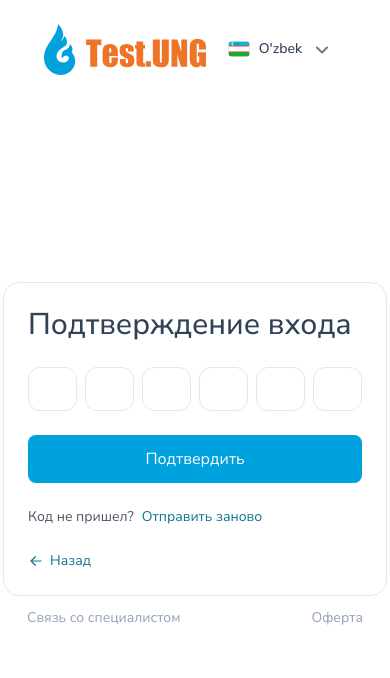
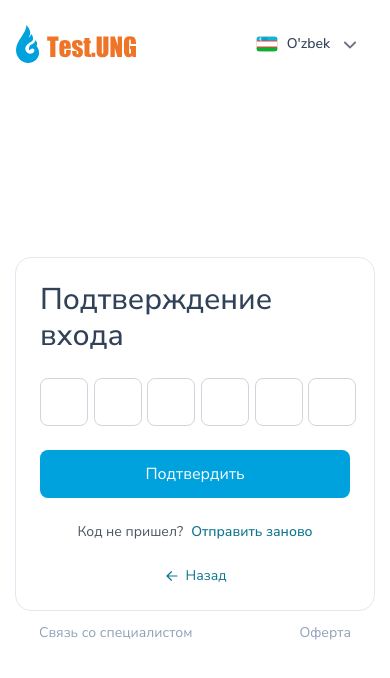
Before and after one commit to jakhongir20/test-ung, a React (Vite) app: page /otp in a window 390 px wide. Shown: the top 678 px of the page. Built offline with nearby package versions, Linux system fonts and the light colour scheme.

Commit message:
change: UI mobile

```diff
--- a/src/components/auth/FormContainer.tsx
+++ b/src/components/auth/FormContainer.tsx
@@ -8,7 +8,7 @@ interface Props {
 export const FormContainer: FC<Props> = ({title, children}) => {
   return (
     <div
-      className="mx-auto max-w-md w-[384px] rounded-2xl bg-white p-6 border border-[#E2E8F0]">
+      className="mx-auto max-w-md w-[360px] md:w-[384px] rounded-2xl bg-white p-6 border border-[#E2E8F0]">
       <h1 className="text-3xl font-medium text-[#314158] mb-6">{title}</h1>
       {children}
     </div>
--- a/src/components/auth/LoginForm.tsx
+++ b/src/components/auth/LoginForm.tsx
@@ -17,7 +17,7 @@ const uzPhoneValidate = (val: string) => {
   return onlyDigits.length === 12 && onlyDigits.startsWith('998') || 'Неверный номер';
 };
 
-export const authInputStyle = 'block w-full !text-[#64748B] focus:!text-black !text-sm !h-11 !rounded-xl border-[#E2E8F0] focus:ring-cyan-500 focus:border-cyan-500 px-3 py-2';
+export const authInputStyle = 'block !border-1 w-full !text-[#64748B] focus:!text-black !text-sm !h-11 !rounded-xl border-[#E2E8F0] focus:ring-[#00A2DE] focus:border-[#00A2DE] px-3 py-2';
 
 
 export const LoginForm: FC<Props> = ({}) => {
--- a/src/components/auth/OtpForm.tsx
+++ b/src/components/auth/OtpForm.tsx
@@ -2,7 +2,6 @@ import type { FC } from 'react';
 import { Controller, useForm, useWatch } from "react-hook-form";
 import { Link, useLocation, useNavigate } from "react-router-dom";
 import { useLogin } from "../../api/auth.ts";
-import { authInputStyle } from "./LoginForm.tsx";
 import { FormButton } from "./FormButton.tsx";
 import { ArrowLeftIcon } from "@heroicons/react/20/solid";
 
@@ -12,87 +11,238 @@ interface Props {
 
 type OtpFormValues = { code: string[]; };
 
+// OTP Input Component
+const OtpInput: FC<{
+  value: string;
+  onChange: (value: string) => void;
+  onPaste: (pastedValue: string) => void;
+  hasError: boolean;
+  index: number;
+  onClearError: () => void;
+}> = ({value, onChange, onPaste, hasError, index, onClearError}) => {
+  const handleChange = (e: React.ChangeEvent<HTMLInputElement>) => {
+    const inputValue = e.target.value.replace(/\D/g, '').slice(0, 1);
+    onChange(inputValue);
+
+    // Clear error when user starts typing
+    if (hasError) {
+      onClearError();
+    }
+
+    // Auto-focus next input
+    if (inputValue && index < 5) {
+      const nextInput = document.getElementById(`otp-${index + 1}`) as HTMLInputElement;
+      nextInput?.focus();
+    }
+  };
+
+  const handlePaste = (e: React.ClipboardEvent<HTMLInputElement>) => {
+    e.preventDefault();
+    const pastedData = e.clipboardData.getData('text').replace(/\D/g, '');
+    if (pastedData.length >= 6) {
+      // Clear error when user pastes
+      if (hasError) {
+        onClearError();
+      }
+      onPaste(pastedData.slice(0, 6));
+    }
+  };
+
+  const handleKeyDown = (e: React.KeyboardEvent<HTMLInputElement>) => {
+    if (e.key === 'Backspace' && !value && index > 0) {
+      const prevInput = document.getElementById(`otp-${index - 1}`) as HTMLInputElement;
+      prevInput?.focus();
+    }
+    if (e.key === 'ArrowLeft' && index > 0) {
+      const prevInput = document.getElementById(`otp-${index - 1}`) as HTMLInputElement;
+      prevInput?.focus();
+    }
+    if (e.key === 'ArrowRight' && index < 5) {
+      const nextInput = document.getElementById(`otp-${index + 1}`) as HTMLInputElement;
+      nextInput?.focus();
+    }
+  };
+
+  return (
+    <input
+      id={`otp-${index}`}
+      type="text"
+      inputMode="numeric"
+      maxLength={1}
+      value={value}
+      onChange={handleChange}
+      onPaste={handlePaste}
+      onKeyDown={handleKeyDown}
+      className={`
+        w-12 h-12 text-center text-lg font-semibold border-1 rounded-lg
+        focus:outline-none focus:ring-2 focus:ring-[#00A2DE] focus:border-transparent
+        transition-colors duration-200
+        ${hasError
+        ? 'border-red-500 bg-red-50 text-red-700'
+        : 'border-gray-300 bg-white text-gray-900 hover:border-gray-400'
+      }
+      `}
+    />
+  );
+};
 
 export const OtpForm: FC<Props> = () => {
   const navigate = useNavigate();
   const location = useLocation();
   const login = useLogin();
-  const { control, handleSubmit, setValue, getValues } = useForm<OtpFormValues>({
-    defaultValues: { code: ['', '', '', '', '', ''] },
+
+  const {
+    control,
+    handleSubmit,
+    setValue,
+    formState: {errors},
+    setError,
+    clearErrors
+  } = useForm<OtpFormValues>({
+    defaultValues: {code: ['', '', '', '', '', '']},
+    mode: 'onSubmit' // Only validate on submit, not onChange
   });
-  const code = useWatch({ control, name: 'code' });
+
+  // Watch the code array for form state
+  useWatch({control, name: 'code'});
+
+  // Function to clear errors when user interacts with inputs
+  const clearError = () => {
+    clearErrors('code');
+  };
 
   const onSubmit = async (values: OtpFormValues) => {
-    const code = values.code.join('');
+    const codeString = values.code.join('');
+
+    // Validate that all 6 digits are filled
+    if (codeString.length !== 6) {
+      setError('code', {
+        type: 'manual',
+        message: 'Введите все 6 цифр кода'
+      });
+      return;
+    }
+
+    // Validate that all characters are digits
+    if (!/^\d{6}$/.test(codeString)) {
+      setError('code', {
+        type: 'manual',
+        message: 'Код должен содержать только цифры'
+      });
+      return;
+    }
+
+    try {
       const phone: string = location?.state?.phone?.replace(/\s/g, '') || '';
-    await login.mutateAsync({ phone, code });
+
+      // Clear any previous errors before API call
+      clearErrors('code');
+
+      await login.mutateAsync({phone, code: codeString});
       navigate('/');
+    } catch (error: any) {
+      // Handle login errors
+      if (error?.response?.data?.non_field_errors?.includes('Invalid OTP code')) {
+        setError('code', {
+          type: 'manual',
+          message: 'Неверный код подтверждения'
+        });
+      } else if (error?.response?.data?.otp_code) {
+        setError('code', {
+          type: 'manual',
+          message: error.response.data.otp_code[0] || 'Ошибка с кодом'
+        });
+      } else {
+        setError('code', {
+          type: 'manual',
+          message: 'Произошла ошибка при входе'
+        });
+      }
+    }
   };
+
+  const handlePaste = (pastedValue: string) => {
+    const digits = pastedValue.split('').slice(0, 6);
+    const newCode = [...Array(6).fill('')];
+    digits.forEach((digit, index) => {
+      newCode[index] = digit;
+    });
+    setValue('code', newCode);
+
+    // Clear error when user pastes
+    clearError();
+
+    // Focus the last filled input or the last input
+    const lastFilledIndex = Math.min(digits.length - 1, 5);
+    const targetInput = document.getElementById(`otp-${lastFilledIndex}`) as HTMLInputElement;
+    targetInput?.focus();
+  };
+
+  const hasError = !!errors.code;
+  const errorMessage = errors.code?.message;
 
   return (
     <form onSubmit={handleSubmit(onSubmit)} className="space-y-6">
-      <div className="grid grid-cols-6 gap-2">
-        {Array.from({ length: 6 }).map((_, idx) => (
+      <div className="space-y-4">
+        <div className="grid grid-cols-6 gap-3 justify-center">
+          {Array.from({length: 6}).map((_, idx) => (
             <Controller
               key={idx}
               name={`code.${idx}` as const}
               control={control}
-            rules={{ required: true, minLength: { value: 1, message: 'Обязательно' } }}
-            render={({ field }) => (
-              <input
-                {...field}
-                inputMode="numeric"
-                maxLength={1}
-                onChange={(e) => {
-                  const v = e.target.value.replace(/\D/g, '').slice(0, 1);
-                  field.onChange(v);
-                  // auto-focus next
-                  if (v && idx < 5) document.getElementById(`otp-${idx + 1}`)?.focus();
-                  // paste handling if user pasted multiple digits into first box
-                  if (e.nativeEvent instanceof InputEvent && e.nativeEvent.inputType === 'insertFromPaste') {
-                    const pasted = e.currentTarget.value.replace(/\D/g, '');
-                    if (pasted.length > 1) {
-                      const arr = (getValues('code') || Array(6).fill('')).slice();
-                      for (let i = 0; i < pasted.length && idx + i < 6; i++) arr[idx + i] = pasted[i];
-                      setValue('code', arr as any);
-                      const focusTo = Math.min(idx + pasted.length, 5);
-                      document.getElementById(`otp-${focusTo}`)?.focus();
-                    }
+              rules={{
+                required: 'Код обязателен',
+                pattern: {
+                  value: /^\d$/,
+                  message: 'Только цифры'
                 }
               }}
-                id={`otp-${idx}`}
-                className={authInputStyle}
-                onKeyDown={(e) => {
-                  if (e.key === 'Backspace' && !code?.[idx] && idx > 0) {
-                    // clear previous and move focus back
-                    const arr = (getValues('code') || Array(6).fill('')).slice();
-                    arr[idx - 1] = '';
-                    setValue('code', arr as any);
-                    document.getElementById(`otp-${idx - 1}`)?.focus();
-                    e.preventDefault();
-                  }
-                  if (e.key === 'ArrowLeft' && idx > 0) document.getElementById(`otp-${idx - 1}`)?.focus();
-                  if (e.key === 'ArrowRight' && idx < 5) document.getElementById(`otp-${idx + 1}`)?.focus();
-                }}
+              render={({field}) => (
+                <OtpInput
+                  value={field.value || ''}
+                  onChange={field.onChange}
+                  onPaste={handlePaste}
+                  hasError={hasError}
+                  index={idx}
+                  onClearError={clearError}
                 />
               )}
             />
           ))}
         </div>
-      <FormButton isLoading={login.isPending} title={'Подтвердить'} />
 
-      <div className="text-sm text-gray-600">Код не пришел?
+        {/* Error message */}
+        {errorMessage && (
+          <div className="text-center">
+            <p className="text-sm text-red-600 bg-red-50 border border-red-200 rounded-lg py-2 px-4">
+              {errorMessage}
+            </p>
+          </div>
+        )}
+      </div>
+
+      <FormButton isLoading={login.isPending} title={'Подтвердить'}/>
+
+      <div className="text-sm text-gray-600 text-center">
+        Код не пришел?
         <button
           type="button"
-          className="text-cyan-700 cursor-pointer ml-2 hover:underline"
-          onClick={() => setValue('code', ['', '', '', '', '', ''])}
+          className="text-cyan-700 cursor-pointer ml-2 hover:underline font-medium"
+          onClick={() => {
+            setValue('code', ['', '', '', '', '', '']);
+            clearError();
+            // Focus first input
+            const firstInput = document.getElementById('otp-0') as HTMLInputElement;
+            firstInput?.focus();
+          }}
         >
           Отправить заново
         </button>
       </div>
+
       <Link to="/login"
-        className="text-cyan-700 flex items-center justify-start text-sm w-max bg-red gap-1.5 hover:underline">
-        <ArrowLeftIcon className={'w-4 text-cyan-700'} />
+            className="text-cyan-700 flex items-center justify-center text-sm w-max mx-auto gap-1.5 hover:underline">
+        <ArrowLeftIcon className={'w-4 text-cyan-700'}/>
         Назад
       </Link>
     </form>
--- a/src/layouts/AuthLayout.tsx
+++ b/src/layouts/AuthLayout.tsx
@@ -6,9 +6,9 @@ export default function AuthLayout() {
     <div className="grid min-h-screen grid-cols-1 gap-4 p-4 md:grid-cols-[1fr_1.3fr]">
 
       <div className="flex flex-col justify-between items-center  rounded-xl">
-        <div className="flex items-center w-full justify-between  px-7 py-2">
+        <div className="flex items-center w-full justify-between  md:px-7 py-2">
           <div className="flex items-center gap-2 text-xl font-bold text-orange-600">
-            <img src="/logo.svg" className="w-[162px]" alt="logo"/>
+            <img src="/logo.svg" className="w-[120px] md:w-[162px]" alt="logo"/>
           </div>
           <LanguageSelect/>
         </div>
```
Also changed, not shown: src/pages/ProfilePage.tsx (+5 -4 lines). Lines whose indentation alone changed are shown as unchanged.
